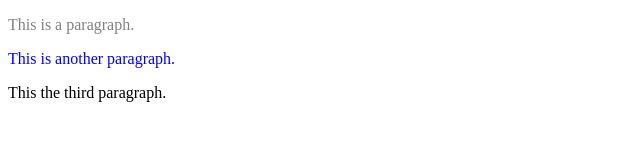
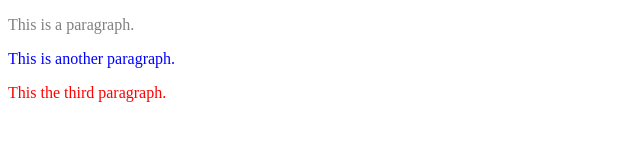
Before and after one commit to HellSha/SAP-Cloud-Platform, a plain HTML site: page index.html in a window 1280 px wide. Shown: the whole page, without its empty margins (0-640 px from the left). Drawn offline with Linux system fonts and the light colour scheme.

Commit message:
The sixth commit to Master branch.

```diff
--- a/index.html
+++ b/index.html
@@ -7,6 +7,6 @@
 
 <p style="color: grey;">This is a paragraph.</p>
 <p style="color: blue;">This is another paragraph.</p>
-<p>This the third paragraph.</p>
+<p style="color: red;">This the third paragraph.</p>
 </body>
 </html>
```
